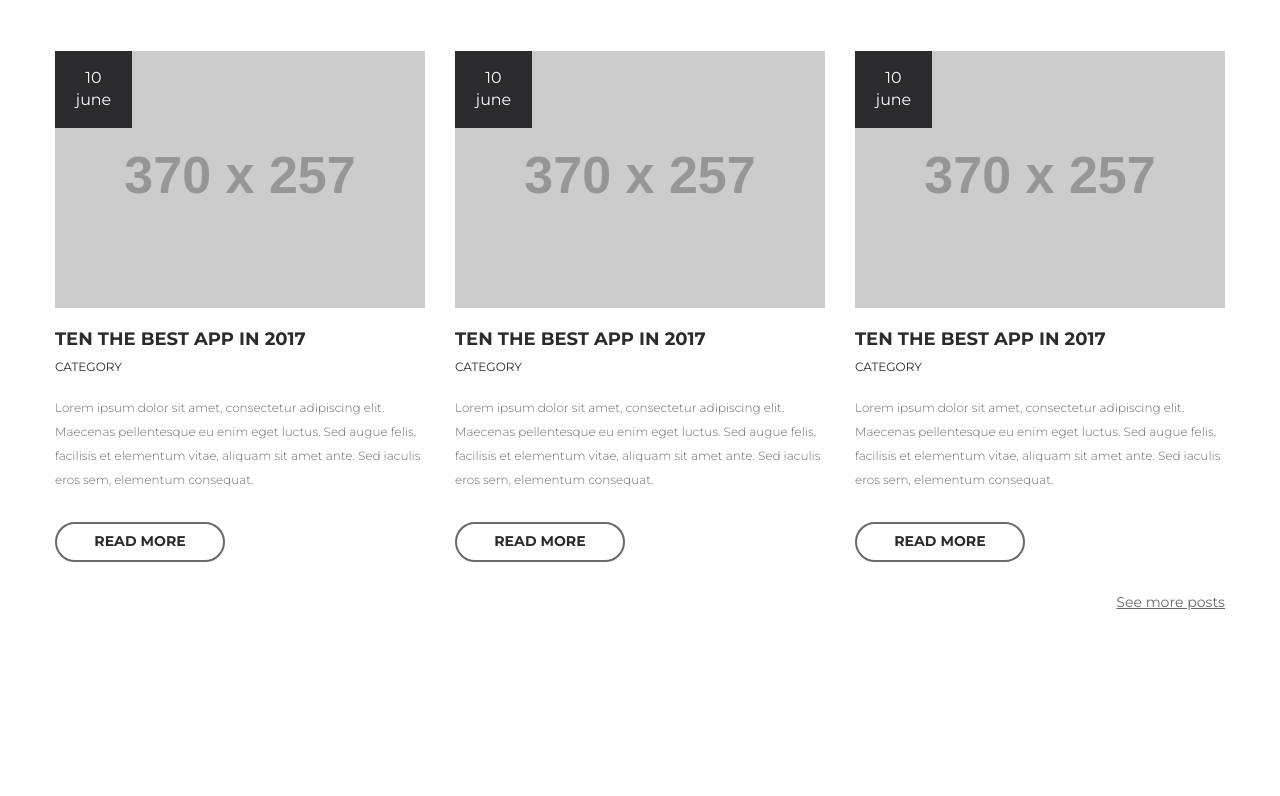
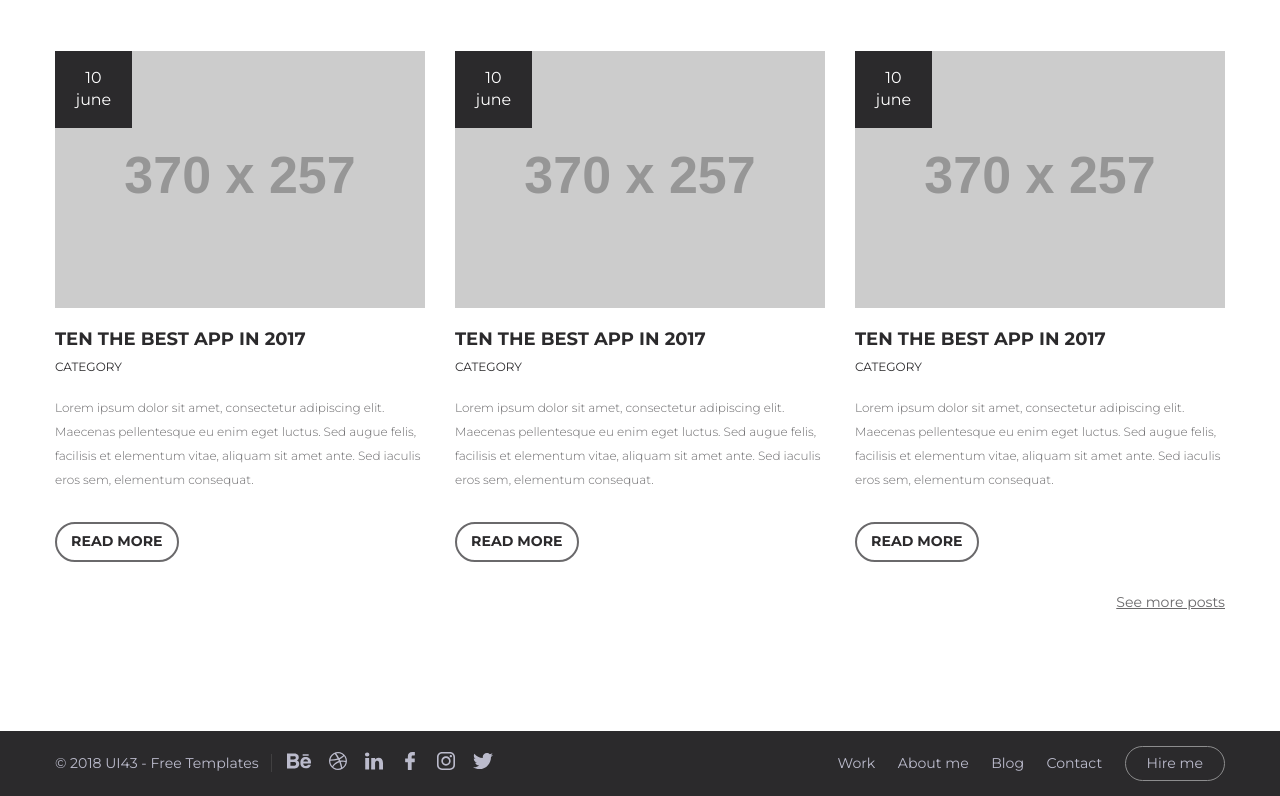
Before and after one commit to CoolSheff131/portfolio-template, a plain HTML site: page index.html in a window 1280 px wide. Shown: the part 3039-3835 px from the top of the page. Before the commit the page ends 3770 px from the top, so only its background shows below. Drawn offline with Linux system fonts and the light colour scheme; placeholder pictures from the web are drawn by us.

Commit message:
Сделан блок footer

```diff
--- a/css/blocks/btn.less
+++ b/css/blocks/btn.less
@@ -42,6 +42,7 @@
     /* Modificators */
     &--sm{
         padding: .7em 1em;
+        min-width: 0;
         font-size: .94rem;
         font-weight: 700;
         border-width: 2px;
--- /dev/null
+++ b/css/blocks/footer.less
@@ -0,0 +1,63 @@
+// main: ../style.less
+
+.footer{
+    padding: 1rem 0;
+    background-color: @black;
+}
+
+.footer__inner{
+    display: flex;
+    justify-content: space-between;
+}
+
+.footer__credits{
+    display: flex;
+    align-items: center;
+}
+
+.footer__copyright{
+    padding-right: .8rem;
+    margin-right: 1rem;
+    font-size: .94rem;
+    color: #BBBBCC;
+    border-right: 1px solid fade(@gray,35%);
+}
+
+.footer__social{
+    display: flex;
+    align-items: center;
+    a {
+        margin-right: 1.2rem;
+        text-decoration: none;
+    }
+}
+
+.footer__nav{
+    display: flex;
+    font-size: .94rem;
+    align-items: center;
+}
+
+.footer__nav-link{
+    margin-left: 1.5rem;
+
+    color: #BBBBCC;
+    text-decoration: none;
+
+    &:hover{
+        text-decoration: underline;
+    }
+
+    &--btn{
+        padding: .6rem 1.4rem;
+        border-radius: 20px;
+        border: 1px solid @gray-light;
+        line-height: 1.1;
+        &:hover{
+            text-decoration: none;
+            background-color: #BBBBCC;
+            border-color: #BBBBCC;
+            color: @black;
+        }
+    }
+}
--- a/css/style.less
+++ b/css/style.less
@@ -42,5 +42,6 @@ p{
 @import "blocks/reviews.less";
 @import "blocks/news.less";
 @import "blocks/articles.less";
+@import "blocks/footer.less";
 /* Helpers */
 @import "helpers.less";
--- a/index.html
+++ b/index.html
@@ -304,5 +304,46 @@
             </div>
         </div><!-- /.container -->
     </section>
+
+    <!-- Footer -->
+    <footer class="footer">
+        <div class="container">
+            <div class="footer__inner">
+                <div class="footer__credits">
+                    <div class="footer__copyright">
+                        &copy; 2018 UI43 - Free Templates
+                    </div>
+                    <div class="footer__social">
+                        <a href="#" target="_blank">
+                            <img src="images/behance-gray.svg" width="24" alt="">
+                        </a>
+                        <a href="#" target="_blank">
+                            <img src="images/dribbble-gray.svg" width="18" alt="">
+                        </a>
+                        <a href="#" target="_blank">
+                            <img src="images/linkedin-gray.svg" width="18" alt="">
+                        </a>
+                        <a href="#" target="_blank">
+                            <img src="images/fb-gray.svg" height="18" alt="">
+                        </a>
+                        <a href="#" target="_blank">
+                            <img src="images/instagram-gray.svg" width="18" alt="">
+                        </a>
+                        <a href="#" target="_blank">
+                            <img src="images/twitter-gray.svg" width="20" alt="">
+                        </a>
+                    </div>
+                </div> <!-- /.footer__credits -->
+
+                <nav class="footer__nav">
+                    <a class="footer__nav-link" href="">Work</a>
+                    <a class="footer__nav-link" href="">About me</a>
+                    <a class="footer__nav-link" href="">Blog</a>
+                    <a class="footer__nav-link" href="">Contact</a>
+                    <a class="footer__nav-link footer__nav-link--btn" href="">Hire me</a>
+                </nav>
+            </div><!-- /.footer__inner-->
+        </div><!-- /.container -->
+    </footer>
 </body>
 </html>
```
Also changed, not shown: css/style.css, images/behance-gray.svg (added), images/dribbble-gray.svg (added), images/fb-gray.svg (added), images/instagram-gray.svg (added), images/linkedin-gray.svg (added), images/twitter-gray.svg (added).
